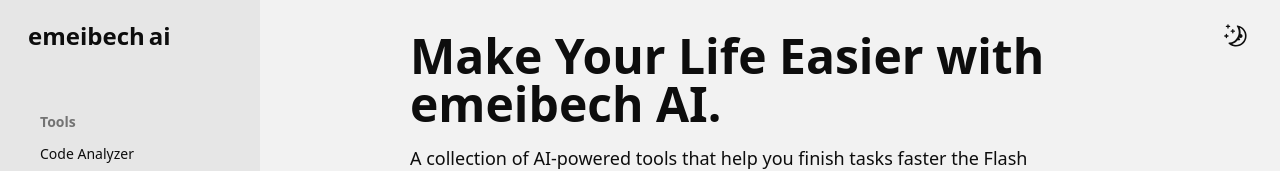
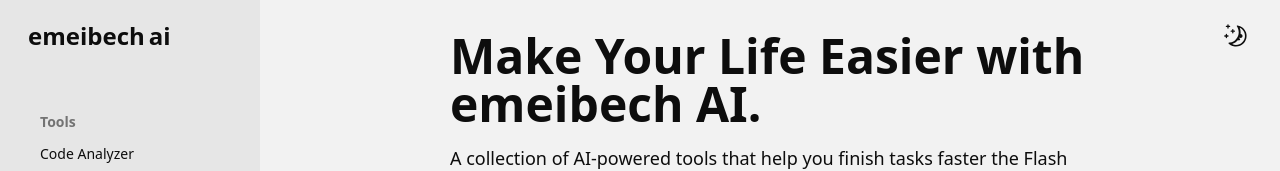
Before and after one commit to emeibech/ai-tools, a React (Vite) app: page / in a window 1280 px wide. Shown: the top 171 px of the page. Built offline with nearby package versions, Linux system fonts and the light colour scheme; no server answers.

Commit message:
Fix alignment of main content and darkmode toggler

```diff
--- a/src/app/App.tsx
+++ b/src/app/App.tsx
@@ -23,15 +23,14 @@ export default function App({ children }: { children?: ReactNode }) {
     <div
       className={cn(
         'bg-background text-foreground',
-        'lg:grid lg:grid-cols-[260px_1fr_80px]',
+        'lg:grid lg:grid-cols-[260px_1fr]',
       )}
     >
       <Header
         className={cn(
-          'col-start-3 row-start-1 row-span-3 bg-background',
+          'col-start-2 bg-background',
           'fixed top-0 z-20 min-w-full',
           'grid grid-cols-2',
-          'lg:justify-end lg:static',
         )}
       />
 
```
